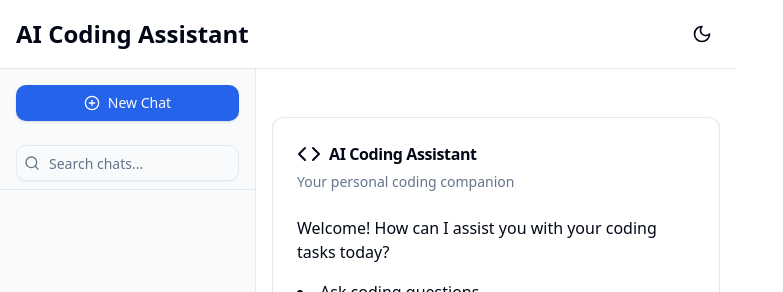
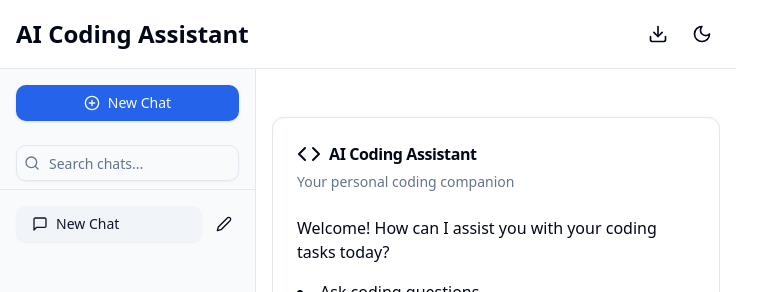
Before and after one commit to jasonkneen/sg-771720654510393, a Next.js app: page / in a window 1280 px wide. Shown: the top 292 px of the page, without its empty margins (0-783 px from the left). Built offline with nearby package versions, Linux system fonts and the light colour scheme.

Commit message:
SOFTGEN MAGIC

```diff
--- a/src/components/Header.jsx
+++ b/src/components/Header.jsx
@@ -1,21 +1,27 @@
 import React from 'react';
 import { useTheme } from 'next-themes';
 import { Button } from '@/components/ui/button';
-import { Moon, Sun } from 'lucide-react';
+import { Moon, Sun, Download } from 'lucide-react';
 
-const Header = () => {
+const Header = ({ onExport }) => {
   const { theme, setTheme } = useTheme();
 
   return (
     <header className="flex items-center justify-between p-4 border-b bg-background">
       <h1 className="text-2xl font-bold">AI Coding Assistant</h1>
+      <div className="flex items-center space-x-2">
+        <Button variant="ghost" size="icon" onClick={onExport} title="Export Chat">
+          <Download className="h-5 w-5" />
+        </Button>
         <Button
           variant="ghost"
           size="icon"
           onClick={() => setTheme(theme === 'dark' ? 'light' : 'dark')}
+          title={`Switch to ${theme === 'dark' ? 'light' : 'dark'} mode`}
         >
           {theme === 'dark' ? <Sun className="h-5 w-5" /> : <Moon className="h-5 w-5" />}
         </Button>
+      </div>
     </header>
   );
 };
--- a/src/pages/index.js
+++ b/src/pages/index.js
@@ -29,9 +29,9 @@ export default function Home() {
   const [chatHistory, setChatHistory] = useState(() => {
     if (typeof window !== 'undefined') {
       const saved = localStorage.getItem('chatHistory');
-      return saved ? JSON.parse(saved) : [{ id: 1, messages: [] }];
+      return saved ? JSON.parse(saved) : [{ id: 1, name: 'New Chat', messages: [] }];
     }
-    return [{ id: 1, messages: [] }];
+    return [{ id: 1, name: 'New Chat', messages: [] }];
   });
   const [currentChatIndex, setCurrentChatIndex] = useState(0);
   const [input, setInput] = useState('');
@@ -79,7 +79,8 @@ export default function Home() {
   }, [input, isLoading, currentChatIndex, toast]);
 
   const handleNewChat = useCallback(() => {
-    setChatHistory((prev) => [...prev, { id: prev.length + 1, messages: [] }]);
+    const newChat = { id: chatHistory.length + 1, name: `New Chat ${chatHistory.length + 1}`, messages: [] };
+    setChatHistory((prev) => [...prev, newChat]);
     setCurrentChatIndex(chatHistory.length);
   }, [chatHistory.length]);
 
@@ -89,6 +90,28 @@ export default function Home() {
     setTimeout(() => setIsSwitchingChat(false), 300);
   }, []);
 
+  const handleRenameChat = useCallback((index, newName) => {
+    setChatHistory((prev) => {
+      const newHistory = [...prev];
+      newHistory[index].name = newName;
+      return newHistory;
+    });
+  }, []);
+
+  const handleExportChat = useCallback(() => {
+    const currentChat = chatHistory[currentChatIndex];
+    const chatContent = currentChat.messages.map(msg => `${msg.sender}: ${msg.content}`).join('\n\n');
+    const blob = new Blob([chatContent], { type: 'text/plain' });
+    const url = URL.createObjectURL(blob);
+    const a = document.createElement('a');
+    a.href = url;
+    a.download = `${currentChat.name}.txt`;
+    document.body.appendChild(a);
+    a.click();
+    document.body.removeChild(a);
+    URL.revokeObjectURL(url);
+  }, [chatHistory, currentChatIndex]);
+
   useEffect(() => {
     const handleKeyPress = (e) => {
       if (e.key === 'Enter' && (e.ctrlKey || e.metaKey)) {
@@ -96,6 +119,9 @@ export default function Home() {
       } else if (e.key === 'n' && (e.ctrlKey || e.metaKey)) {
         e.preventDefault();
         handleNewChat();
+      } else if (e.key === 'e' && (e.ctrlKey || e.metaKey)) {
+        e.preventDefault();
+        handleExportChat();
       }
     };
 
@@ -103,18 +129,19 @@ export default function Home() {
     return () => {
       window.removeEventListener('keydown', handleKeyPress);
     };
-  }, [handleSend, handleNewChat]);
+  }, [handleSend, handleNewChat, handleExportChat]);
 
   return (
     <ErrorBoundary>
       <Layout>
         <div className="flex flex-col h-screen">
-          <Header />
+          <Header onExport={handleExportChat} />
           <div className="flex flex-1 overflow-hidden">
             <Sidebar
               chatHistory={chatHistory}
               onNewChat={handleNewChat}
               onSelectChat={handleSelectChat}
+              onRenameChat={handleRenameChat}
               currentChatIndex={currentChatIndex}
             />
             <div className="flex flex-col flex-1">
--- /dev/null
+++ b/src/utils/errorLogger.js
@@ -0,0 +1,12 @@
+// Simple error logger utility
+
+const logError = (error, context = {}) => {
+  console.error('Error occurred:', error);
+  console.error('Error context:', context);
+
+  // In a real-world application, you might want to send this error to a logging service
+  // For example, using a service like Sentry or LogRocket
+  // sendErrorToLoggingService(error, context);
+};
+
+export default logError;
```
Lines whose indentation alone changed are shown as unchanged.
